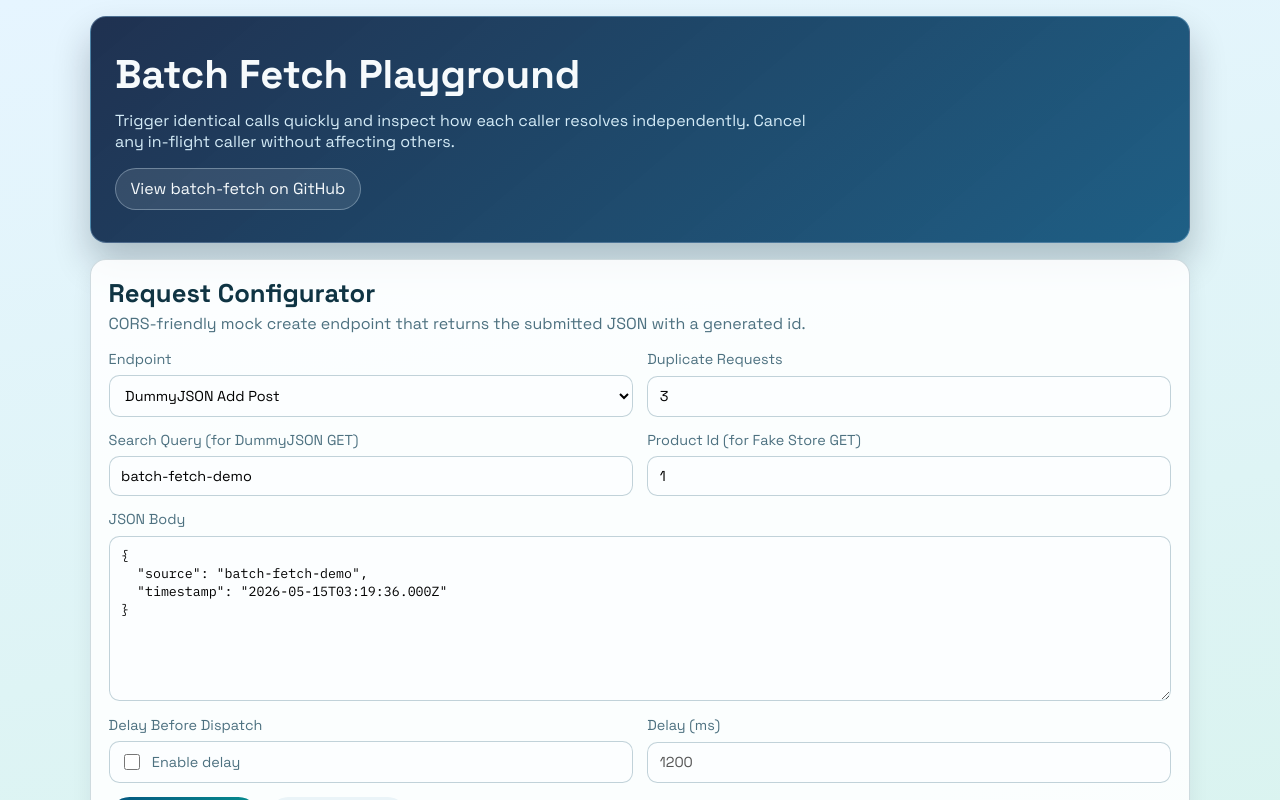
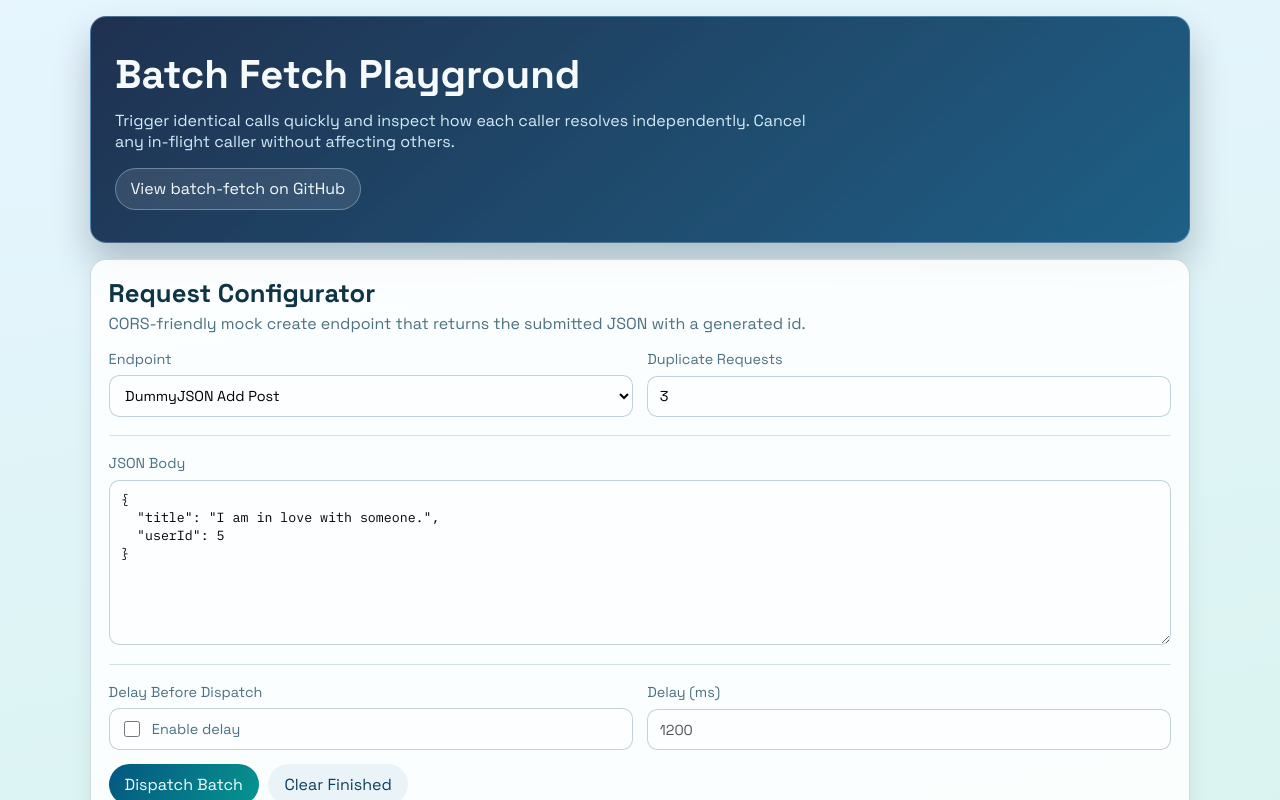
Before and after one commit to sofyansitorus/batch-fetch-playground, a React (Vite) app: page / in a window 1280 px wide. Shown: the top 800 px of the page. Built offline with nearby package versions, Linux system fonts and the light colour scheme.

Commit message:
Enhance form handling by adding custom fields for API requests and updating the App component's state management

```diff
--- a/src/App.css
+++ b/src/App.css
@@ -107,6 +107,13 @@
 .error-banner,
 .button-row {
   grid-column: 1 / -1;
+}
+
+.field-separator {
+  grid-column: 1 / -1;
+  height: 1px;
+  background: rgba(6, 74, 95, 0.16);
+  margin: 0.25rem 0;
 }
 
 .inline-toggle {
--- a/src/App.tsx
+++ b/src/App.tsx
@@ -1,4 +1,4 @@
-import type { FormEvent } from 'react'
+import type { ChangeEvent, FormEvent } from 'react'
 import { useMemo, useRef, useState } from 'react'
 import batchFetch from '@sofyansitorus/batch-fetch'
 import './App.css'
@@ -9,12 +9,20 @@ type EndpointKey =
   | 'jsonPlaceholder'
   | 'fakestore'
 
+type CustomField = {
+  name: keyof Pick<FormState, 'query' | 'productId' | 'payload'>
+  label: string
+  initialValue: string
+  type: 'text' | 'number' | 'textarea'
+}
+
 type EndpointTemplate = {
   label: string
   makeUrl: (form: FormState) => string
   method: 'GET' | 'POST'
   supportsBody: boolean
   tip: string
+  customFields?: CustomField[]
 }
 
 type FormState = {
@@ -65,6 +73,14 @@ const endpointTemplates: Record<EndpointKey, EndpointTemplate> = {
     method: 'GET',
     supportsBody: false,
     tip: 'CORS-friendly search endpoint that reflects the query in the returned results.',
+    customFields: [
+      {
+        name: 'query',
+        label: 'Search Query',
+        initialValue: 'laptop',
+        type: 'text',
+      },
+    ],
   },
   dummyJsonPost: {
     label: 'DummyJSON Add Post',
@@ -72,6 +88,21 @@ const endpointTemplates: Record<EndpointKey, EndpointTemplate> = {
     method: 'POST',
     supportsBody: true,
     tip: 'CORS-friendly mock create endpoint that returns the submitted JSON with a generated id.',
+    customFields: [
+      {
+        name: 'payload',
+        label: 'JSON Body',
+        initialValue: JSON.stringify(
+          {
+            title: 'I am in love with someone.',
+            userId: 5,
+          },
+          null,
+          2,
+        ),
+        type: 'textarea',
+      },
+    ],
   },
   jsonPlaceholder: {
     label: 'JSONPlaceholder POST',
@@ -79,6 +110,21 @@ const endpointTemplates: Record<EndpointKey, EndpointTemplate> = {
     method: 'POST',
     supportsBody: true,
     tip: 'Popular fake REST endpoint for create operations.',
+    customFields: [
+      {
+        name: 'payload',
+        label: 'JSON Body',
+        initialValue: JSON.stringify(
+          {
+            source: 'batch-fetch-demo',
+            timestamp: new Date().toISOString(),
+          },
+          null,
+          2,
+        ),
+        type: 'textarea',
+      },
+    ],
   },
   fakestore: {
     label: 'Fake Store API Product',
@@ -87,10 +133,18 @@ const endpointTemplates: Record<EndpointKey, EndpointTemplate> = {
     method: 'GET',
     supportsBody: false,
     tip: 'Public product endpoint useful for GET demos.',
+    customFields: [
+      {
+        name: 'productId',
+        label: 'Product Id (1-20)',
+        initialValue: '1',
+        type: 'number',
+      },
+    ],
   },
 }
 
-const initialForm: FormState = {
+const createBaseForm = (): FormState => ({
   endpointKey: 'dummyJsonPost',
   query: 'batch-fetch-demo',
   productId: '1',
@@ -105,6 +159,22 @@ const initialForm: FormState = {
   duplicateCount: 3,
   useDispatchDelay: false,
   dispatchDelayMs: 1200,
+})
+
+const getTemplateFormPatch = (endpointKey: EndpointKey): Partial<FormState> => {
+  const template = endpointTemplates[endpointKey]
+  const patch: Partial<FormState> = {}
+
+  template.customFields?.forEach((field) => {
+    patch[field.name] = field.initialValue
+  })
+
+  return patch
+}
+
+const initialForm: FormState = {
+  ...createBaseForm(),
+  ...getTemplateFormPatch('dummyJsonPost'),
 }
 
 const initialSummary: RequestSummary = {
@@ -135,7 +205,18 @@ function App() {
     key: K,
     value: FormState[K],
   ) => {
-    setForm((prev) => ({ ...prev, [key]: value }))
+    setForm((prev) => {
+      if (key === 'endpointKey') {
+        const nextEndpointKey = value as EndpointKey
+        return {
+          ...prev,
+          endpointKey: nextEndpointKey,
+          ...getTemplateFormPatch(nextEndpointKey),
+        }
+      }
+
+      return { ...prev, [key]: value }
+    })
   }
 
   const updateRequest = (id: string, partial: Partial<RequestRecord>) => {
@@ -375,35 +456,43 @@ function App() {
             />
           </label>
 
-          <label>
-            Search Query (for DummyJSON GET)
-            <input
-              value={form.query}
-              onChange={(event) => updateForm('query', event.target.value)}
-            />
-          </label>
+          {activeTemplate.customFields?.length ? (
+            <>
+              <div className="field-separator" aria-hidden="true" />
+              {activeTemplate.customFields.map((field) => {
+                const commonProps = {
+                  value: form[field.name],
+                  onChange: (
+                    event:
+                      | ChangeEvent<HTMLInputElement>
+                      | ChangeEvent<HTMLTextAreaElement>,
+                  ) => updateForm(field.name, event.target.value),
+                }
 
-          <label>
-            Product Id (for Fake Store GET)
-            <input
-              type="number"
-              min={1}
-              max={20}
-              value={form.productId}
-              onChange={(event) => updateForm('productId', event.target.value)}
-            />
-          </label>
+                if (field.type === 'textarea') {
+                  return (
+                    <label key={field.name} className="full-width">
+                      {field.label}
+                      <textarea rows={8} {...commonProps} />
+                    </label>
+                  )
+                }
 
-          {activeTemplate.supportsBody && (
-            <label className="full-width">
-              JSON Body
-              <textarea
-                value={form.payload}
-                rows={8}
-                onChange={(event) => updateForm('payload', event.target.value)}
-              />
-            </label>
-          )}
+                return (
+                  <label key={field.name} className="full-width">
+                    {field.label}
+                    <input
+                      type={field.type}
+                      min={field.type === 'number' ? 1 : undefined}
+                      max={field.type === 'number' ? 20 : undefined}
+                      {...commonProps}
+                    />
+                  </label>
+                )
+              })}
+              <div className="field-separator" aria-hidden="true" />
+            </>
+          ) : null}
 
           <label>
             <span>Delay Before Dispatch</span>
```
